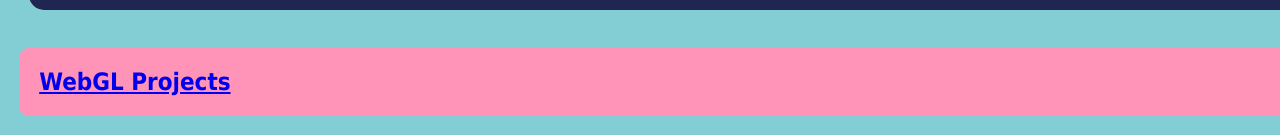
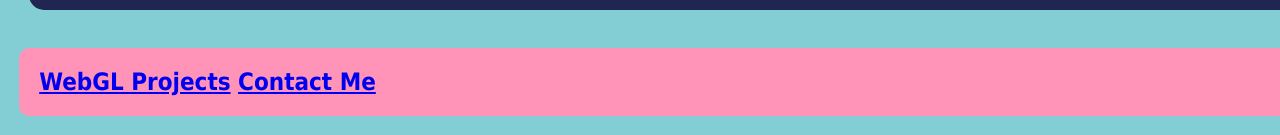
Before and after one commit to Novanduh/novanduh-s-world, a plain HTML site: page index.html in a window 1280 px wide. Shown: the part 721-856 px from the top of the page. Drawn offline with Linux system fonts and the light colour scheme.

Commit message:
updated website

```diff
--- a/index.html
+++ b/index.html
@@ -42,7 +42,10 @@
         <div id="Reel">
             <center><iframe width="1220" height="630" src="https://www.youtube.com/embed/UjpXTfUbw34?si=w-6jOnxI2fkBiiIS" title="YouTube video player" frameborder="0" allow="accelerometer; autoplay; clipboard-write; encrypted-media; gyroscope; picture-in-picture; web-share" referrerpolicy="strict-origin-when-cross-origin" allowfullscreen></iframe></center>
         </div>
-        <div id="About"> <a href="WebGL Projects/webgl.html">WebGL Projects</a></div>
+        <div id="About">
+            <a href="WebGL Projects/webgl.html">WebGL Projects</a>
+            <a href="https://www.linkedin.com/in/samprati-sinha/">Contact Me</a>
+        </div>
     </div>
     </body>
 </html>
```
